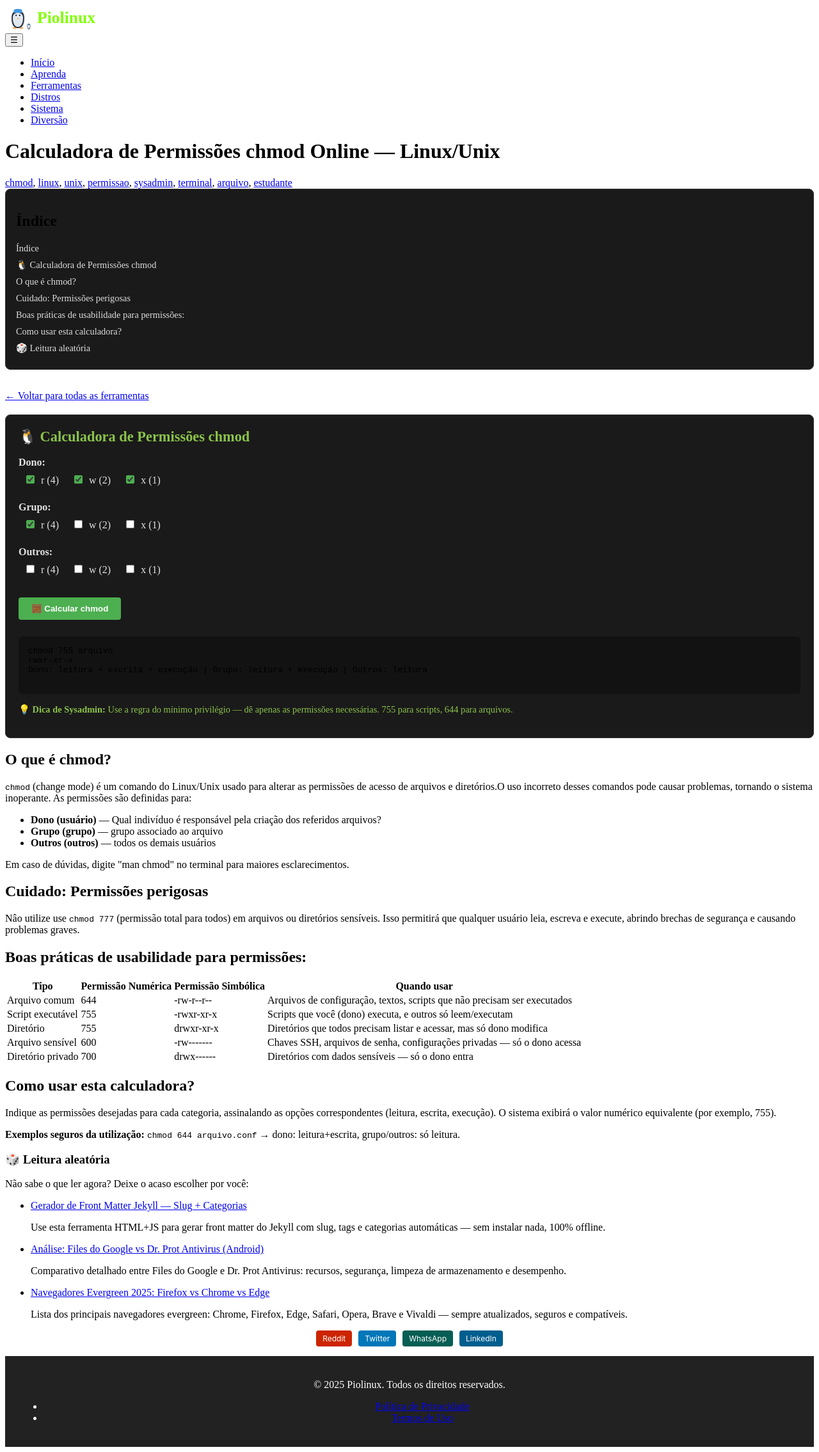
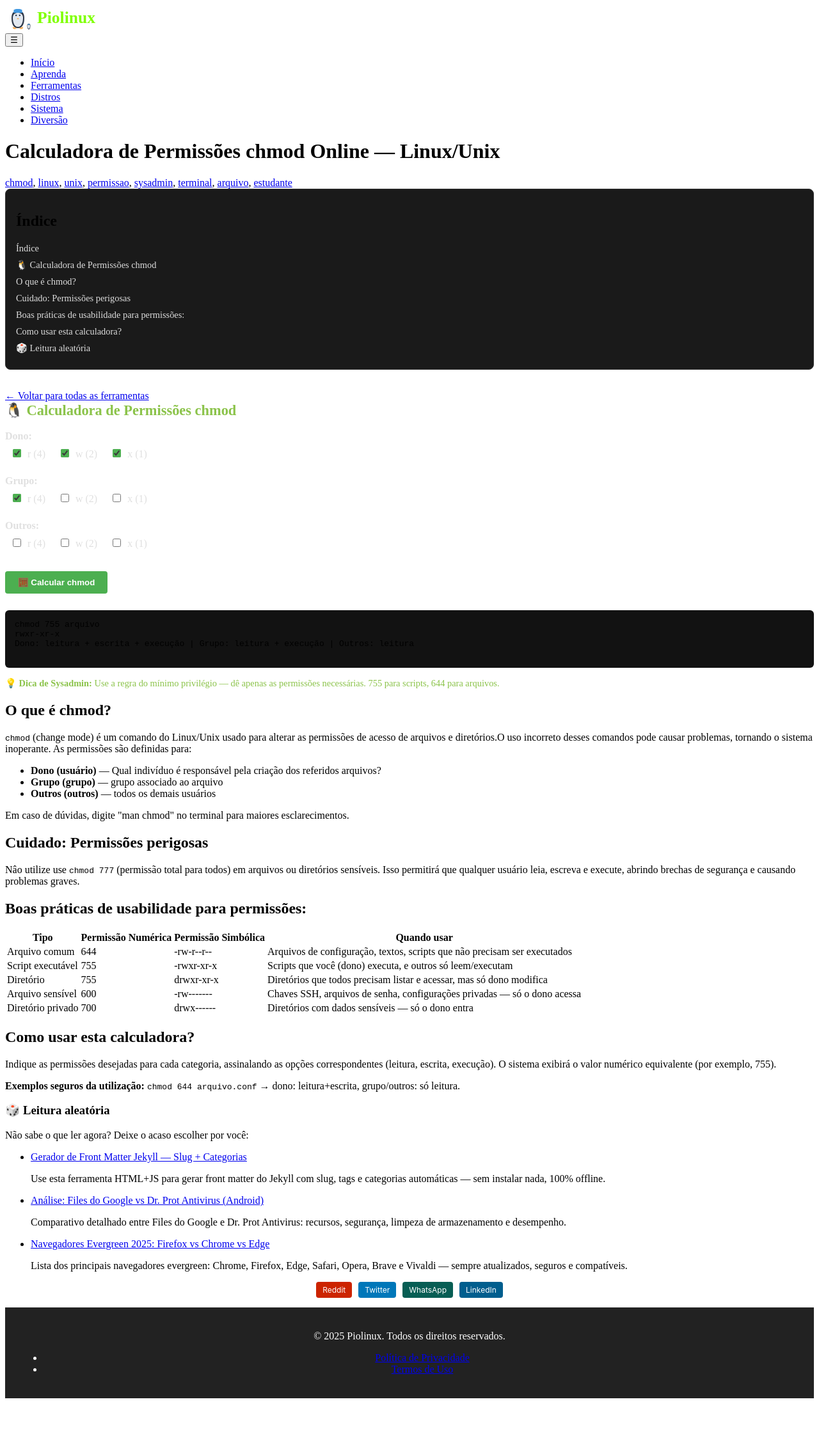
Before and after one commit to Piolinux/piolinux-site, a Jekyll site: the page built from _pages/tools/calculadora-de-permissoes-chmod-online.html, in a window 1280 px wide. Shown: the whole page at 64% size. Built offline with Jekyll 4.4.1, drawn with Linux system fonts in a browser that asks for light colours; after the commit the page ends 2194 px from its top, so only the background shows below that.

Commit message:
Update calculadora-de-permissoes-chmod-online.html

```diff
--- a/_pages/tools/calculadora-de-permissoes-chmod-online.html
+++ b/_pages/tools/calculadora-de-permissoes-chmod-online.html
@@ -21,7 +21,7 @@ tags: [chmod, linux, unix, permissao, sysadmin, terminal, arquivo, estudante]
   {% include tool-templates/chmod-calculator.html %}
 
 <!-- ============= 🔢 CALCULADORA DE PERMISSÕES CHMOD ============= -->
-<div class="tool-container" id="chmod-calculator" style="background: #1a1a1a; padding: 20px; border-radius: 8px; border: 1px solid #333; margin: 20px 0;">
+
   <h2 class="tool-title" style="color: #8bc34a; margin-top: 0; font-size: 1.4em;">🐧 Calculadora de Permissões chmod</h2>
 
   <div style="margin: 16px 0;">
```
